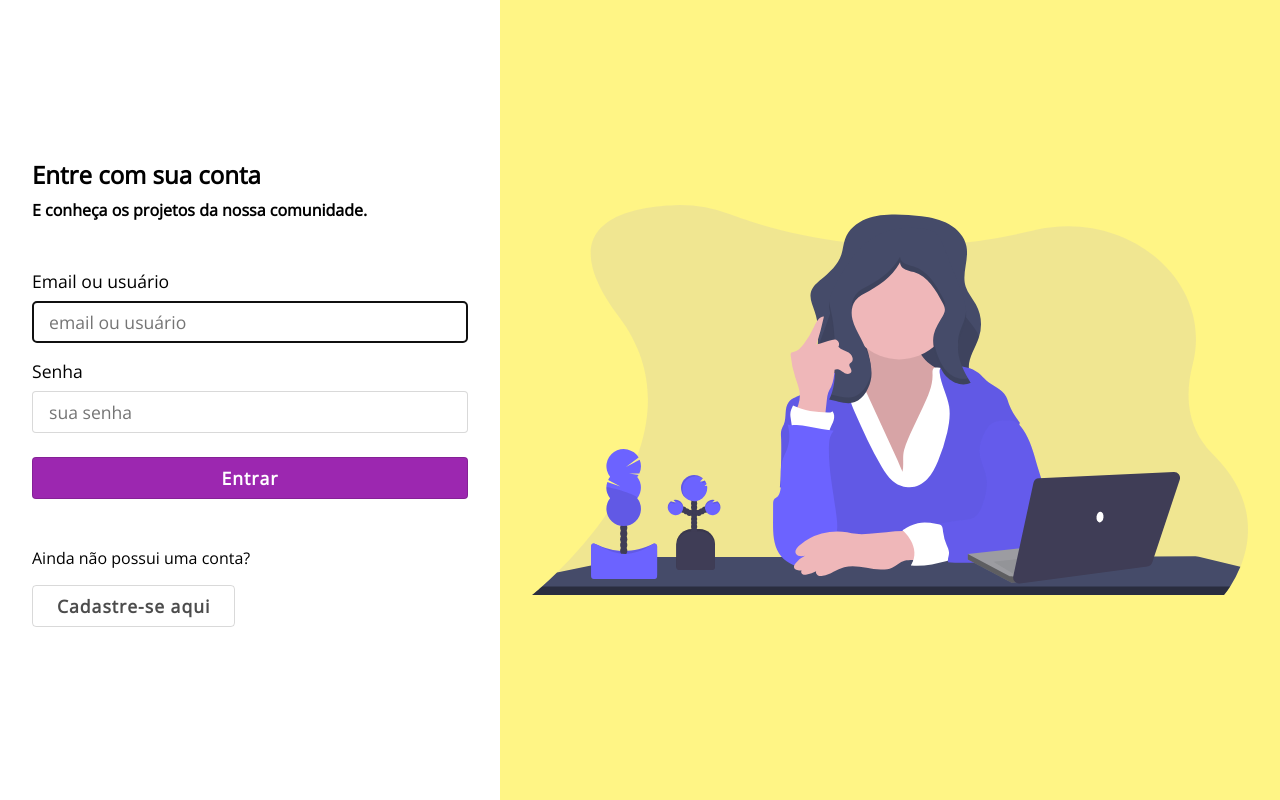
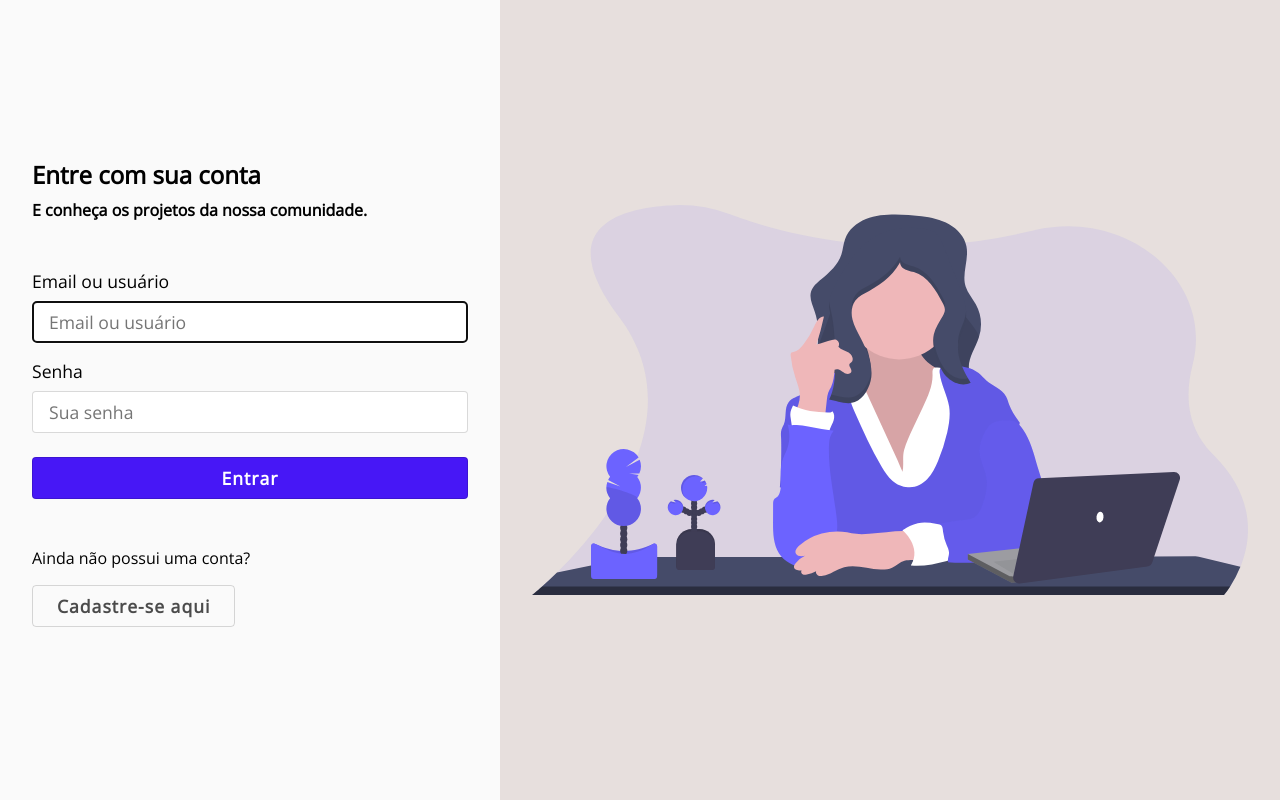
Before and after one commit to plataforma-desafios-js/Plataforma-Desafios-JS-Web, a React (Create React App) app in the folder desafios-js/: page /login in a window 1280 px wide. Built offline with nearby package versions, Linux system fonts and the light colour scheme.

Commit message:
Alterando cores no CSS

```diff
--- a/desafios-js/src/App.css
+++ b/desafios-js/src/App.css
@@ -43,7 +43,7 @@ main{
   flex-direction: column;
 }
 .bottomNavBar{
-  background-color: #9c27b0;
+  background-color: #4717f6;
   display: flex;
   justify-content: space-around;
   flex-wrap: wrap;
@@ -76,6 +76,7 @@ main{
   display: flex;
   flex-direction: column;
   justify-content: center;
+  background: #fafafa;
 }
 .view {
   flex: 1;
@@ -85,7 +86,7 @@ main{
   display: flex;
   align-items: center;
   justify-content: center;
-  background-color: #ffeb007a;
+  background-color: #e7dfdd;
   padding: 2rem;
 }
 
@@ -127,6 +128,7 @@ main{
   border-radius: 0.25rem;
   font-size: 1.1rem;
 }
+
 .btn {
   text-transform: none;
   text-decoration: none;
@@ -140,10 +142,17 @@ main{
   width: fit-content;
   color: rgba(0, 0, 0, 0.7);
 }
+
+.btn:hover {
+  opacity: 0.7;
+}
+
 .btn-primary {
-  background-color: #9c27b0;
+  background-color: #4717f6;
   color: #fff;
 }
+
+
 .btn-block {
   width: 100%;
 }
--- a/desafios-js/src/Pages/Login/index.tsx
+++ b/desafios-js/src/Pages/Login/index.tsx
@@ -26,12 +26,12 @@ const Login: React.FC = () => {
 
                     <div className="input-group">
                         <label>Email ou usuário</label>
-                        <input className="input" type="text" placeholder="email ou usuário" autoFocus value={email} onChange={inputHandler(setEmail)} />
+                        <input className="input" type="text" placeholder="Email ou usuário" autoFocus value={email} onChange={inputHandler(setEmail)} />
                     </div>
 
                     <div className="input-group">
                         <label>Senha</label>
-                        <input className="input" type="password" placeholder="sua senha" value={senha} onChange={inputHandler(setSenha)} />
+                        <input className="input" type="password" placeholder="Sua senha" value={senha} onChange={inputHandler(setSenha)} />
                     </div>
                     <button type="submit" className="btn btn-block btn-primary">Entrar</button>
 
```
Also changed, not shown: 1 other file (tests, documents, lock files or other folders).
